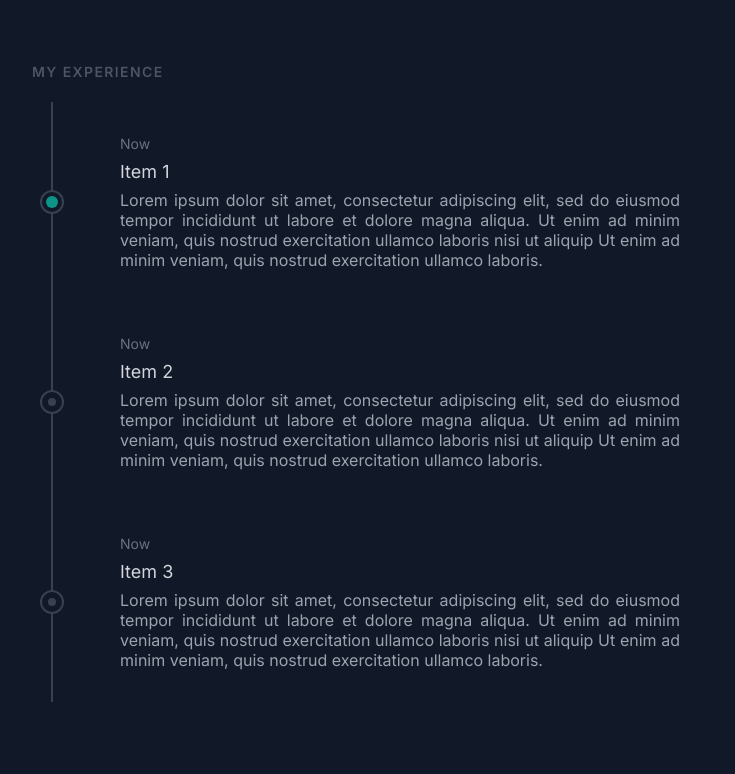
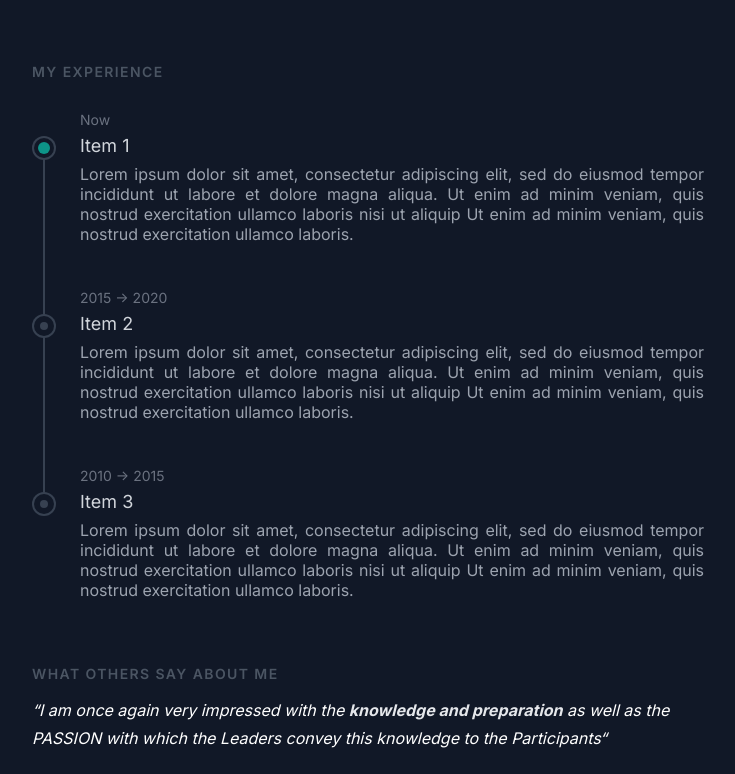
Before and after one commit to lfilipiuk/my-website, a Next.js app: page / in a window 1280 px wide. Shown: the part 906-1680 px from the top of the page, without its empty margins (272-1007 px from the left). Built offline with nearby package versions, Linux system fonts and the light colour scheme.

Commit message:
Styling new timeline

```diff
--- a/components/ui/newtimeline.tsx
+++ b/components/ui/newtimeline.tsx
@@ -3,7 +3,7 @@ import TimelineItem from "./timelineitem";
 
 const NewTimeline = () => {
   return (
-    <div className="flex flex-col mx-auto p-2 text-gray-100">
+    <div className="flex flex-col mx-auto text-gray-100 pt-9">
       <TimelineItem
         title={"Item 1"}
         duration={"Now"}
@@ -15,7 +15,7 @@ const NewTimeline = () => {
 
       <TimelineItem
         title={"Item 2"}
-        duration={"Now"}
+        duration={"2015 -> 2020"}
         description={
           "Lorem ipsum dolor sit amet, consectetur adipiscing elit, sed do eiusmod tempor incididunt ut labore et dolore magna aliqua. Ut enim ad minim veniam, quis nostrud exercitation ullamco laboris nisi ut aliquip Ut enim ad minim veniam, quis nostrud exercitation ullamco laboris."
         }
@@ -23,10 +23,11 @@ const NewTimeline = () => {
 
       <TimelineItem
         title={"Item 3"}
-        duration={"Now"}
+        duration={"2010 -> 2015"}
         description={
           "Lorem ipsum dolor sit amet, consectetur adipiscing elit, sed do eiusmod tempor incididunt ut labore et dolore magna aliqua. Ut enim ad minim veniam, quis nostrud exercitation ullamco laboris nisi ut aliquip Ut enim ad minim veniam, quis nostrud exercitation ullamco laboris."
         }
+        last={true}
       />
     </div>
   );
--- a/components/ui/timelineitem.tsx
+++ b/components/ui/timelineitem.tsx
@@ -5,6 +5,7 @@ type Props = {
   duration: string;
   description: string;
   highlighted?: boolean;
+  last?: boolean;
 };
 
 const TimelineItem = ({
@@ -12,27 +13,34 @@ const TimelineItem = ({
   duration,
   description,
   highlighted = false,
+  last = false,
 }: Props) => {
   const dotClasses = highlighted
-    ? "w-3 h-3 absolute top-1/2 -mt-1.5 ml-1.5 rounded-full bg-teal-600"
-    : "w-2 h-2 absolute top-1/2 -mt-1 ml-2 rounded-full bg-gray-700";
+    ? "w-3 h-3 absolute top-1 mt-2 ml-1.5 rounded-full bg-teal-600"
+    : "w-2 h-2 absolute top-1 mt-2.5 ml-2 rounded-full bg-gray-700";
+
+  const lastLineClasses = last
+    ? "w-6 flex justify-center"
+    : "h-full w-6 flex justify-center";
+
+  const lastLineMargin = last ? "-mt-5 -ml-4" : "-mt-5 -ml-4 my-16";
 
   return (
     <div className="flex flex-row-reverse">
-      <div className="col-start-1 col-end-5 p-4 my-4 ml-auto">
-        <h4 className="text-sm mb-1 text-gray-500">{duration}</h4>
+      <div className={lastLineMargin}>
+        <h4 className="text-sm mb-0.5 text-gray-500">{duration}</h4>
         <h3 className="text-lg mb-1 text-gray-300">{title}</h3>
         <p className="leading-tight text-justify text-gray-400">
           {description}
         </p>
       </div>
 
-      <div className="col-start-5 col-end-6 relative mr-10">
-        <div className="h-full w-6 flex items-center justify-center">
-          <div className="h-full w-0.5 bg-gray-700 pointer-events-none"></div>
+      <div className="relative mr-10">
+        <div className={lastLineClasses}>
+          <div className="h-full mt-2 w-0.5 bg-gray-700"></div>
         </div>
-        <div className="w-6 h-6 absolute top-1/2 -mt-3 rounded-full bg-gray-700"></div>
-        <div className="w-5 h-5 absolute top-1/2 -mt-2.5 ml-0.5 rounded-full bg-gray-900"></div>
+        <div className="w-6 h-6 absolute top-1 mt-0.5 rounded-full bg-gray-700"></div>
+        <div className="w-5 h-5 absolute top-1 mt-1 ml-0.5 rounded-full bg-gray-900"></div>
         <div className={dotClasses}></div>
       </div>
     </div>
--- a/pages/index.tsx
+++ b/pages/index.tsx
@@ -128,7 +128,7 @@ export default function Home() {
 
         <Section>
           <Title name={"what others say about me"} />
-          <div className={"text-white italic text-gray-400 py-2 leading-7"}>
+          <div className={"text-white italic text-gray-400 pb-2 leading-7"}>
             <p>
               “I am once again very impressed with the{" "}
               <span className={"font-bold text-gray-200"}>
```
